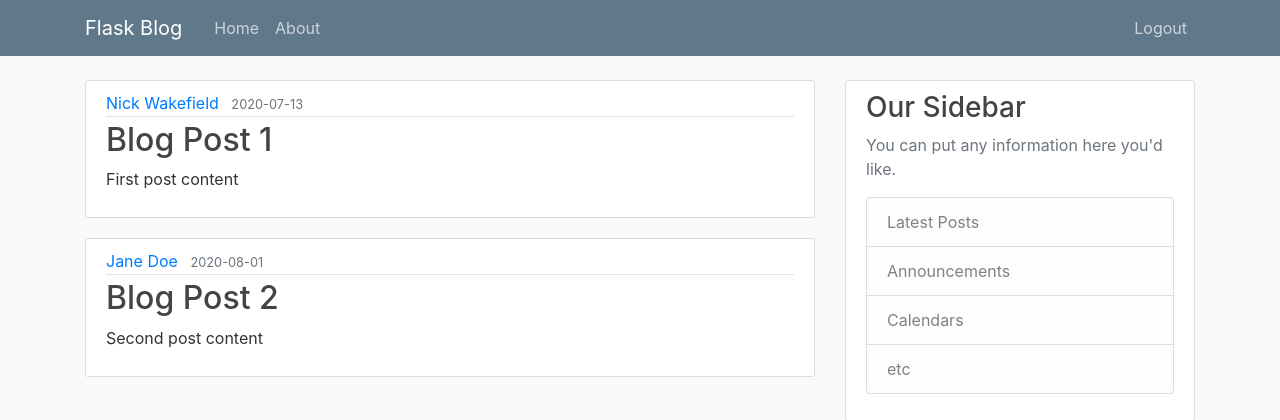
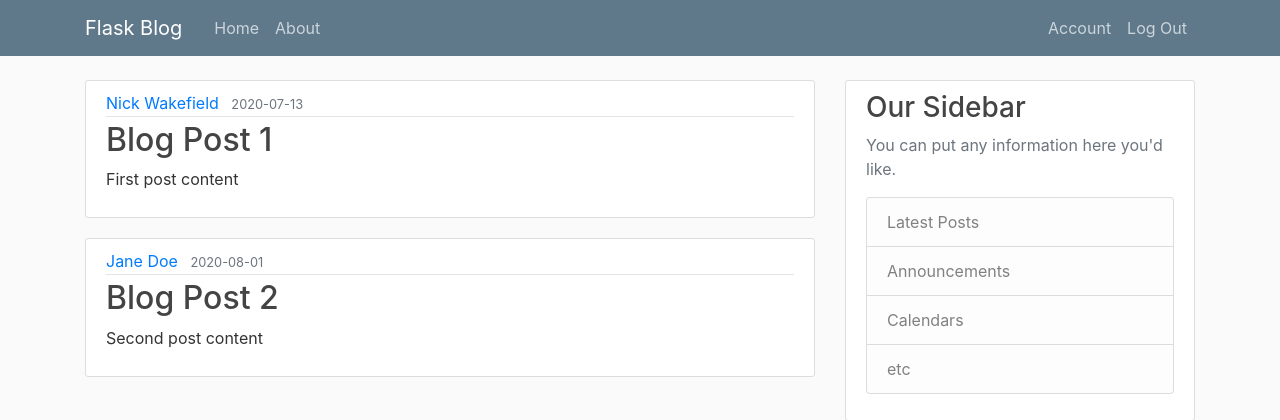
Before and after one commit to ngwakefield/Flask_Blog, a Flask app: page / in a window 1280 px wide. Shown: the top 420 px of the page. Run offline with Flask 2, Linux system fonts and the light colour scheme; the visitor is signed in with stand-in values (Sample User, id 1); some libraries are stand-ins or nearby versions.

Commit message:
Add account page and routes

```diff
--- a/flask_blog/routes.py
+++ b/flask_blog/routes.py
@@ -68,3 +68,7 @@ def login():
 def logout():
     logout_user()
     return redirect(url_for('login'))
+
+@app.route('/account')
+def account():
+    return render_template('account.html', title = "Account")
--- /dev/null
+++ b/flask_blog/templates/account.html
@@ -0,0 +1,4 @@
+{% extends "layout.html" %}
+{% block content %}
+<h1> {{current_user.username}} </h1>
+{% endblock content %}
--- a/flask_blog/templates/layout.html
+++ b/flask_blog/templates/layout.html
@@ -31,9 +31,10 @@
               <!-- Navbar Right Side -->
               <div class="navbar-nav">
                 {% if current_user.is_authenticated %}
-                <a class="nav-item nav-link" href="{{url_for('logout')}}">Logout</a>
+                <a class="nav-item nav-link" href="{{url_for('account')}}">Account</a>
+                <a class="nav-item nav-link" href="{{url_for('logout')}}">Log Out</a>
                 {% else %}
-                  <a class="nav-item nav-link" href="{{url_for('login')}}">Login</a>
+                  <a class="nav-item nav-link" href="{{url_for('login')}}">Log In</a>
                   <a class="nav-item nav-link" href="{{url_for('register')}}">Register</a>
                 {% endif %}
                 </div>
```
